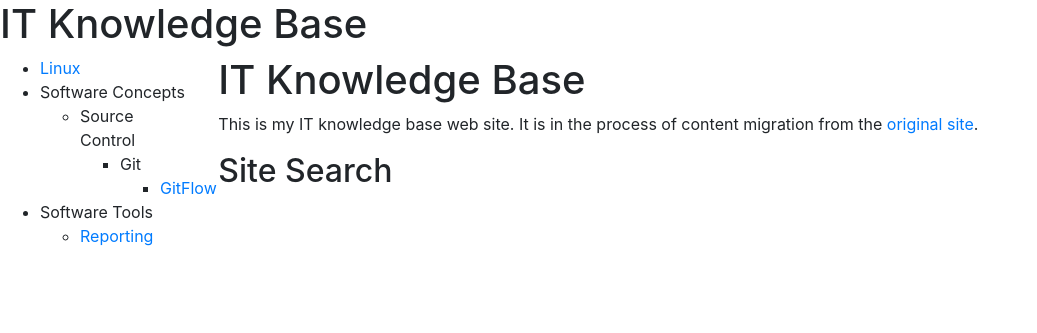
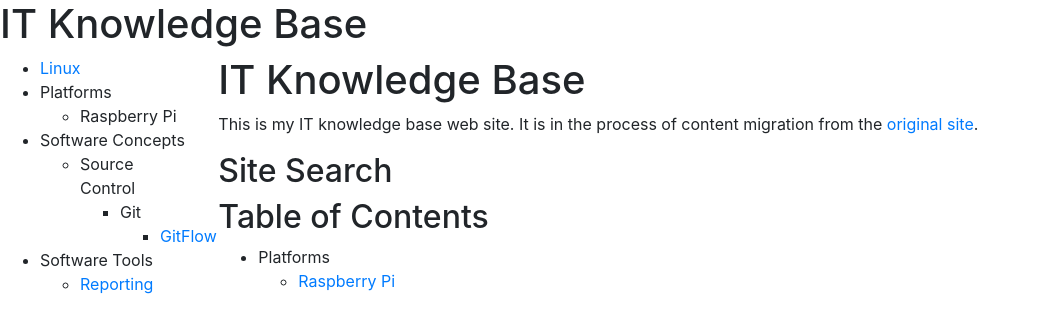
Before and after one commit to MisterY/it-knowledge-base-site, a Jekyll site: the page built from index.md, in a window 1280 px wide. Shown: the top 333 px of the page, without its empty margins (0-1037 px from the left). Built offline with Jekyll 4.4.1, drawn with Linux system fonts in a browser that asks for light colours; nearby versions of some CDN libraries; our own code applies the rules of GitHub Pages for plain Markdown files; comment, search, counter and statistics services are not loaded.

Commit message:
nav links to rpi

```diff
--- a/_includes/leftnav.md
+++ b/_includes/leftnav.md
@@ -1,4 +1,6 @@
 - [Linux](/linux/linux)
+- Platforms
+    - Raspberry Pi
 - Software Concepts
     - Source Control
         - Git
--- a/index.md
+++ b/index.md
@@ -16,3 +16,8 @@ This is my IT knowledge base web site. It is in the process of content migration
   })();
 </script>
 <gcse:search></gcse:search>
+
+## Table of Contents
+
+- Platforms
+    - [Raspberry Pi](/platforms/Raspberry-Pi/)
```
